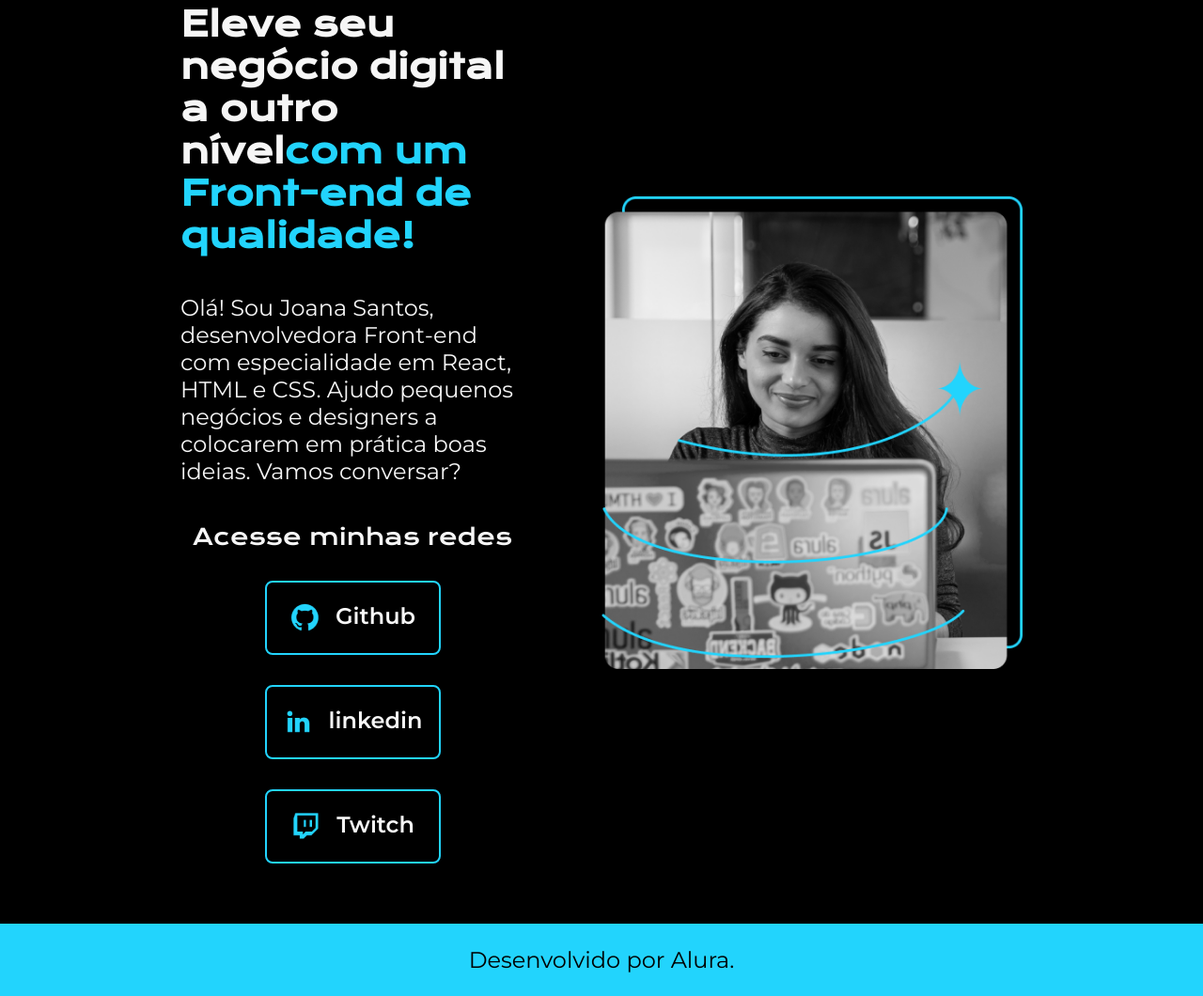
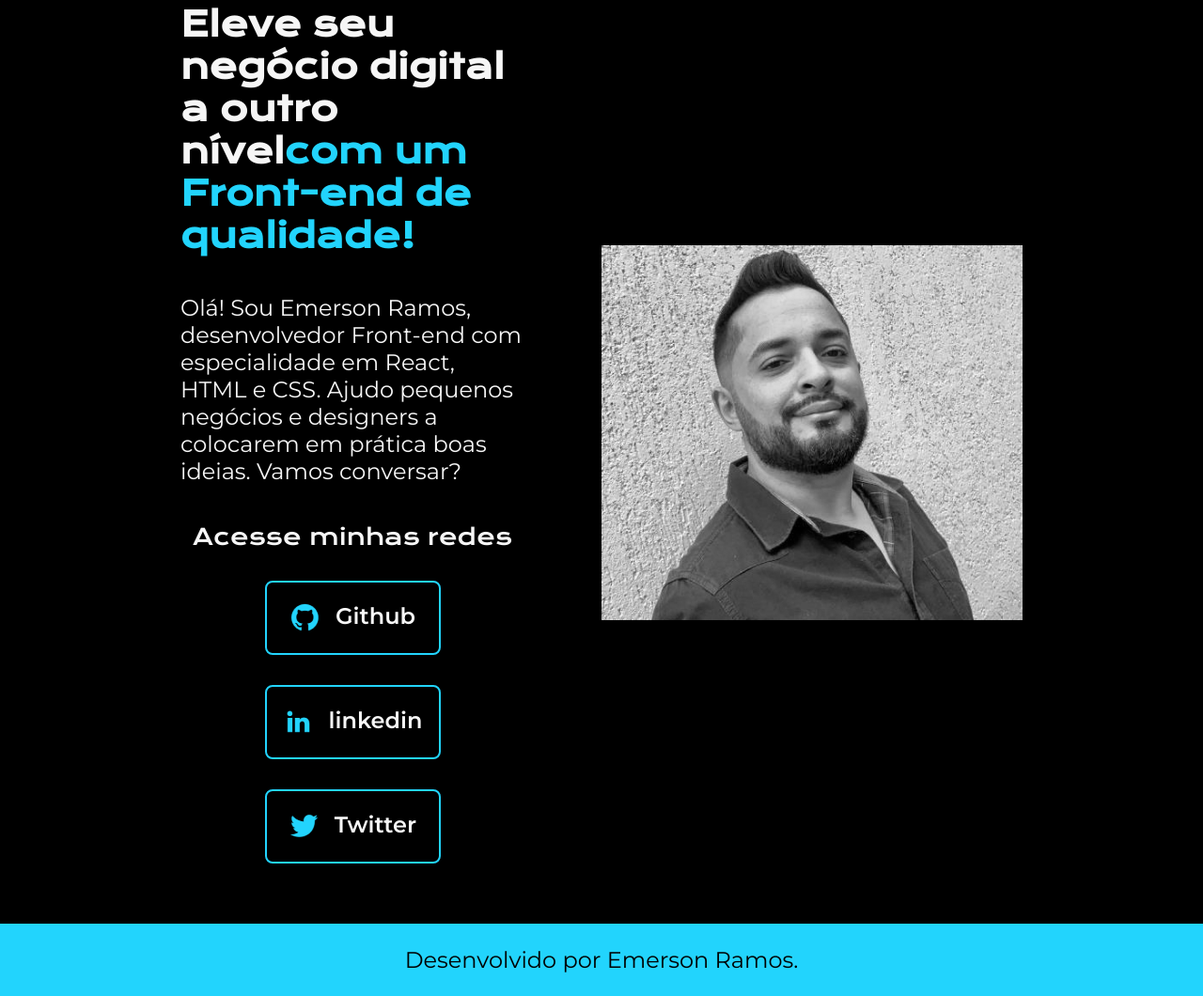
Before and after one commit to elmiso007/portifolio, a plain HTML site: page index.html in a window 1280 px wide. Shown: the part 116-1176 px from the top of the page at 94% size. Drawn offline with nearby package versions, Linux system fonts and the light colour scheme.

Commit message:
Update index.html
Atualização do index com melhorias e fotos que estavam quebradas

```diff
--- a/index.html
+++ b/index.html
@@ -21,32 +21,30 @@
             <h1 class="apresentacao__conteudo__titulo">Eleve seu negócio digital a outro nível<strong
             class="titulo-destaque">com um Front-end de qualidade!
             </strong></h1>
-            <p class="apresentacao__conteudo__texto">Olá! Sou Joana Santos, desenvolvedora
+            <p class="apresentacao__conteudo__texto">Olá! Sou Emerson Ramos, desenvolvedor
             Front-end com especialidade em React, HTML e
             CSS. Ajudo pequenos negócios e designers a
             colocarem em prática boas ideias. Vamos
             conversar?</p>
             <div class="apresentacao__links">
                 <h2 class="apresentacao__links__subtitulo">Acesse minhas redes</h2>
-                <a class="apresentacao__links__navegacao" href="https://github.com/rafaballerini">
+                <a class="apresentacao__links__navegacao" href="https://github.com/elmiso007">
                     <img src="./assets/github.png">
                     Github
                 </a>
-                <a class="apresentacao__links__navegacao" href="https://linkedin.com/in/rafaellaballerini">
+                <a class="apresentacao__links__navegacao" href="https://www.linkedin.com/in/emerramos/">
                     <img src="./assets/linkedin.png">
                     linkedin
                 </a>
-                <a class="apresentacao__links__navegacao" href="https://twitch.tv/guilimadev">
-                    <img src="./assets/twitch.png">
-                    Twitch
+                <a class="apresentacao__links__navegacao" href="https://twitter.com/elmiso007">
+                    <img src="./assets/twitter.png">
+                    Twitter
                 </a>
             </div>
         </section>
-        <img class="apresentacao__imagem" src="./assets/imagem.png" alt="Foto da Joana Santos programando">
+        <img class="apresentacao__imagem" src="./assets/Emerson.jpg" alt="Foto da Emerson Ramos">
     </main>
     <footer class="rodape">
-        <p>Desenvolvido por Alura.</p>
+        <p>Desenvolvido por Emerson Ramos.</p>
     </footer>
 </body>
-
-</html>
```
